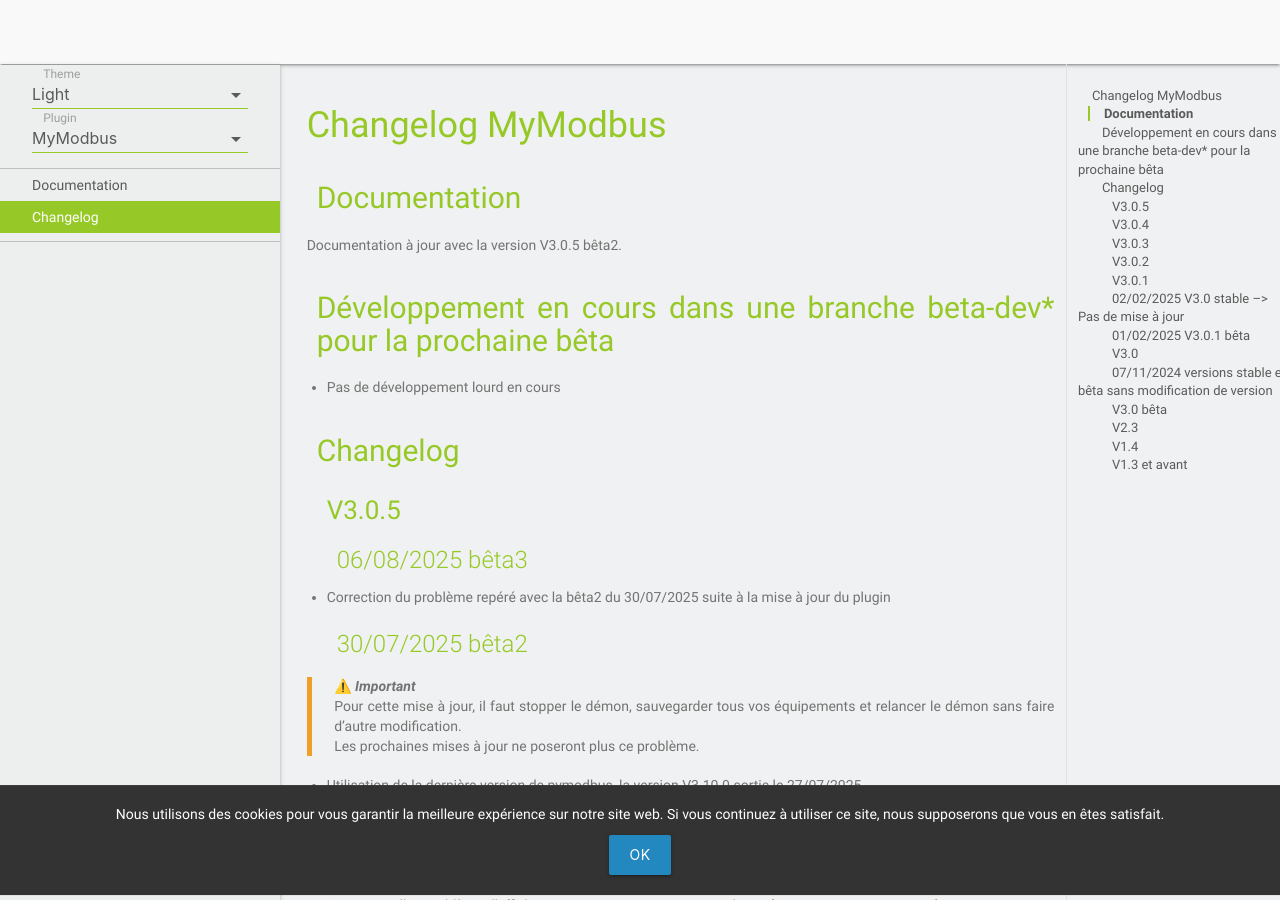
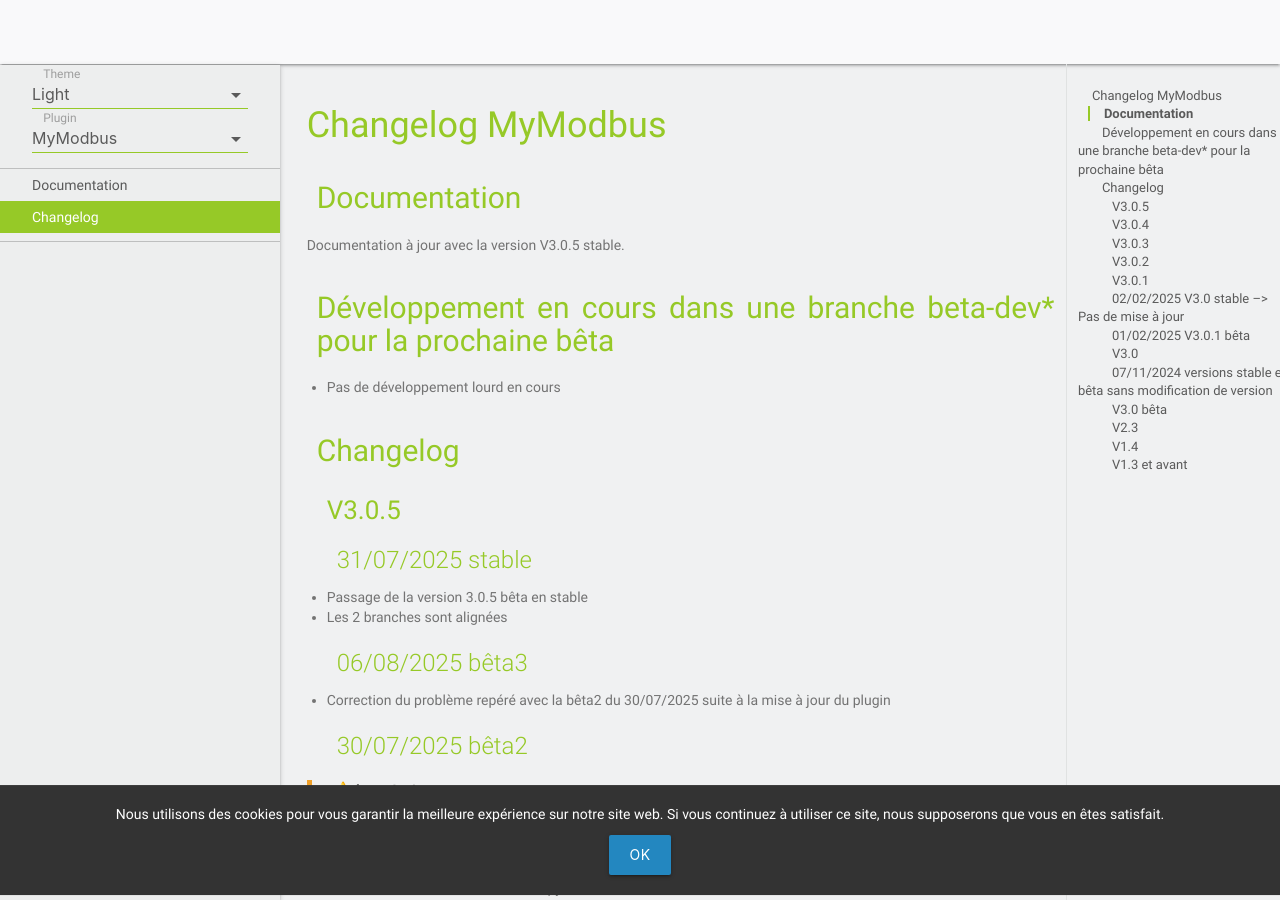
Before and after one commit to MrWaloo/jeedom-plugins-doc, a Jekyll site: the page built from docs/fr_FR/mymodbus_changelog.md, in a window 1280 px wide and 900 px high. Built offline with Jekyll 4.4.1, drawn with Linux system fonts in a browser that asks for light colours; emoji names are drawn with the system emoji font; our own code applies the rules of GitHub Pages for plain Markdown files.

Commit message:
Update mymodbus_changelog.md

```diff
--- a/docs/fr_FR/mymodbus_changelog.md
+++ b/docs/fr_FR/mymodbus_changelog.md
@@ -2,7 +2,7 @@
 
 ## Documentation
 
-Documentation à jour avec la version V3.0.5 bêta2.
+Documentation à jour avec la version V3.0.5 stable.
 
 ## Développement en cours dans une branche beta-dev* pour la prochaine bêta
 
@@ -11,6 +11,11 @@ Documentation à jour avec la version V3.0.5 bêta2.
 ## Changelog
 
 ### V3.0.5
+
+#### 31/07/2025 stable
+
+- Passage de la version 3.0.5 bêta en stable
+- Les 2 branches sont alignées
 
 #### 06/08/2025 bêta3
 
```
